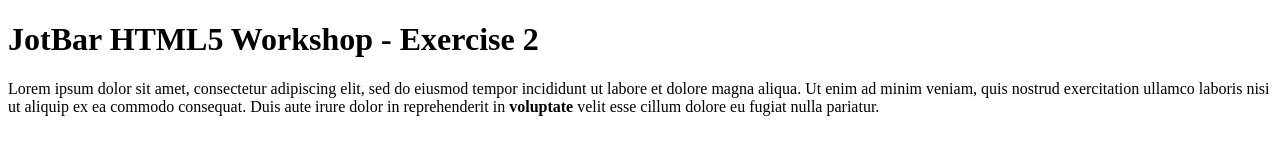
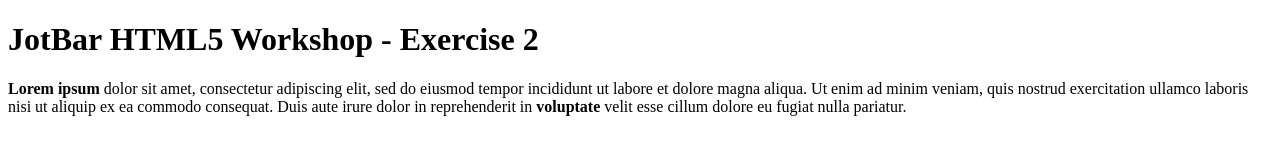
Before and after one commit to JotBarMainuser/JB_HTML5_Workshop, a plain HTML site: page index.html in a window 1280 px wide. Drawn offline with Linux system fonts and the light colour scheme.

Commit message:
uusi yritys käyttäjän musitamisen kanssa

```diff
--- a/index.html
+++ b/index.html
@@ -6,6 +6,6 @@
 </head>
 <body>
 	<h1>JotBar HTML5 Workshop - Exercise 2</h1>
-	<p>Lorem ipsum dolor sit amet, consectetur adipiscing elit, sed do eiusmod tempor incididunt ut labore et dolore magna aliqua. Ut enim ad minim veniam, quis nostrud exercitation ullamco laboris nisi ut aliquip ex ea commodo consequat. Duis aute irure dolor in reprehenderit in <b>voluptate</b> velit esse cillum dolore eu fugiat nulla pariatur.</p>
+	<p><b>Lorem ipsum</b> dolor sit amet, consectetur adipiscing elit, sed do eiusmod tempor incididunt ut labore et dolore magna aliqua. Ut enim ad minim veniam, quis nostrud exercitation ullamco laboris nisi ut aliquip ex ea commodo consequat. Duis aute irure dolor in reprehenderit in <b>voluptate</b> velit esse cillum dolore eu fugiat nulla pariatur.</p>
 </body>
 </html>
```
